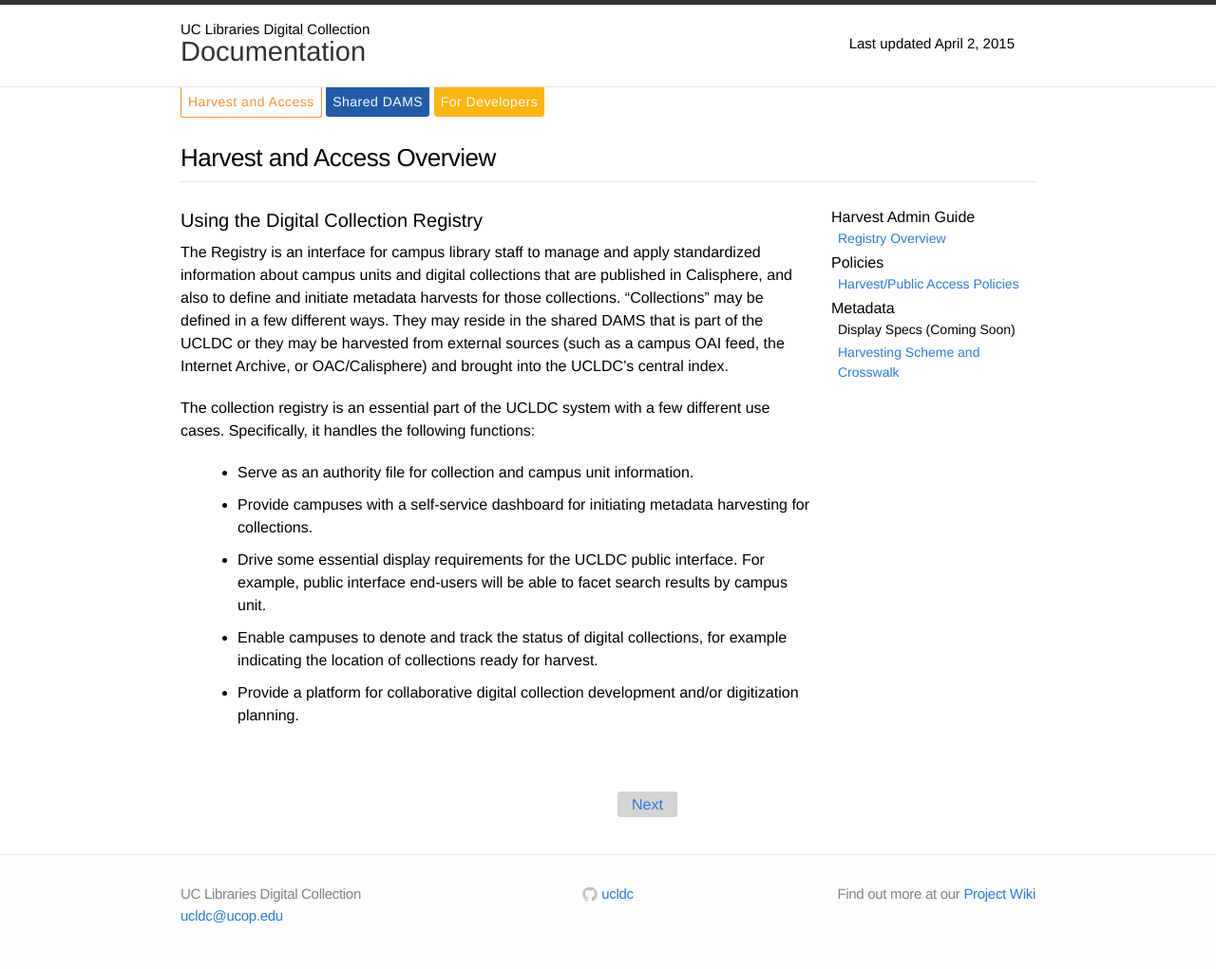
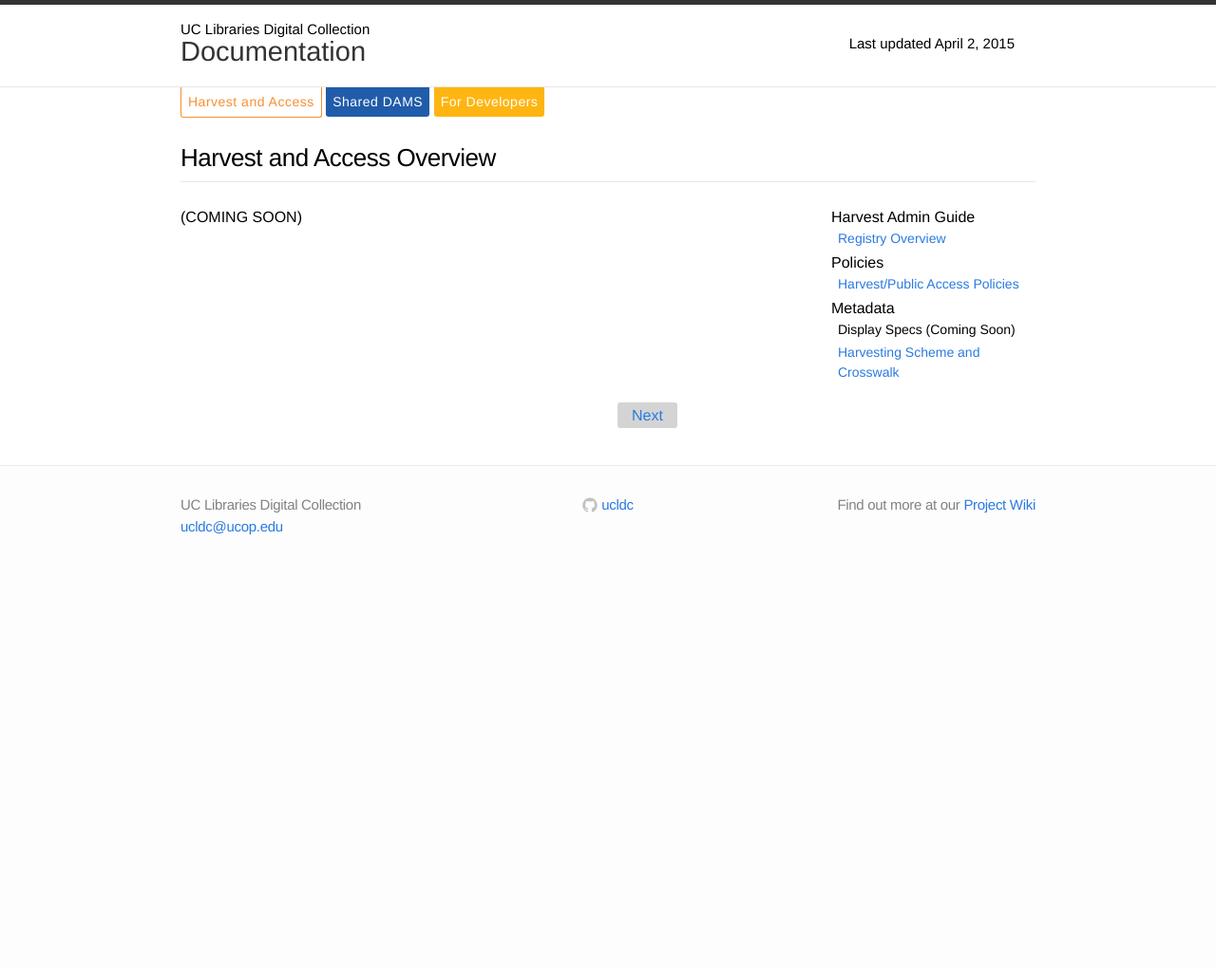
Before and after one commit to ucldc/ucldc-docs, a Jekyll site: the page built from docs/registry/index.md, in a window 1280 px wide. Shown: the whole page at 95% size. Built offline with Jekyll 4.4.1, drawn with Linux system fonts in a browser that asks for light colours; nearby versions of some CDN libraries; after the commit the page ends 900 px from its top, so only the background shows below that.

Commit message:
Update index.md

```diff
--- a/docs/registry/index.md
+++ b/docs/registry/index.md
@@ -6,7 +6,9 @@
 breadcrumbs: Calisphere Admin Guide
 ---
 
-## Using the Digital Collection Registry
+(COMING SOON)
+
+<!-- ## Using the Digital Collection Registry
 The Registry is an interface for campus library staff to manage and apply standardized information about campus units and digital collections that are published in Calisphere, and also to define and initiate metadata harvests for those collections. "Collections" may be defined in a few different ways. They may reside in the shared DAMS that is part of the UCLDC or they may be harvested from external sources (such as a campus OAI feed, the Internet Archive, or OAC/Calisphere) and brought into the UCLDC's central index.
 
 The collection registry is an essential part of the UCLDC system with a few different use cases. Specifically, it handles the following functions:
@@ -16,3 +18,4 @@
 - Drive some essential display requirements for the UCLDC public interface. For example, public interface end-users will be able to facet search results by campus unit.
 - Enable campuses to denote and track the status of digital collections, for example indicating the location of collections ready for harvest.
 - Provide a platform for collaborative digital collection development and/or digitization planning.
+-->
```
